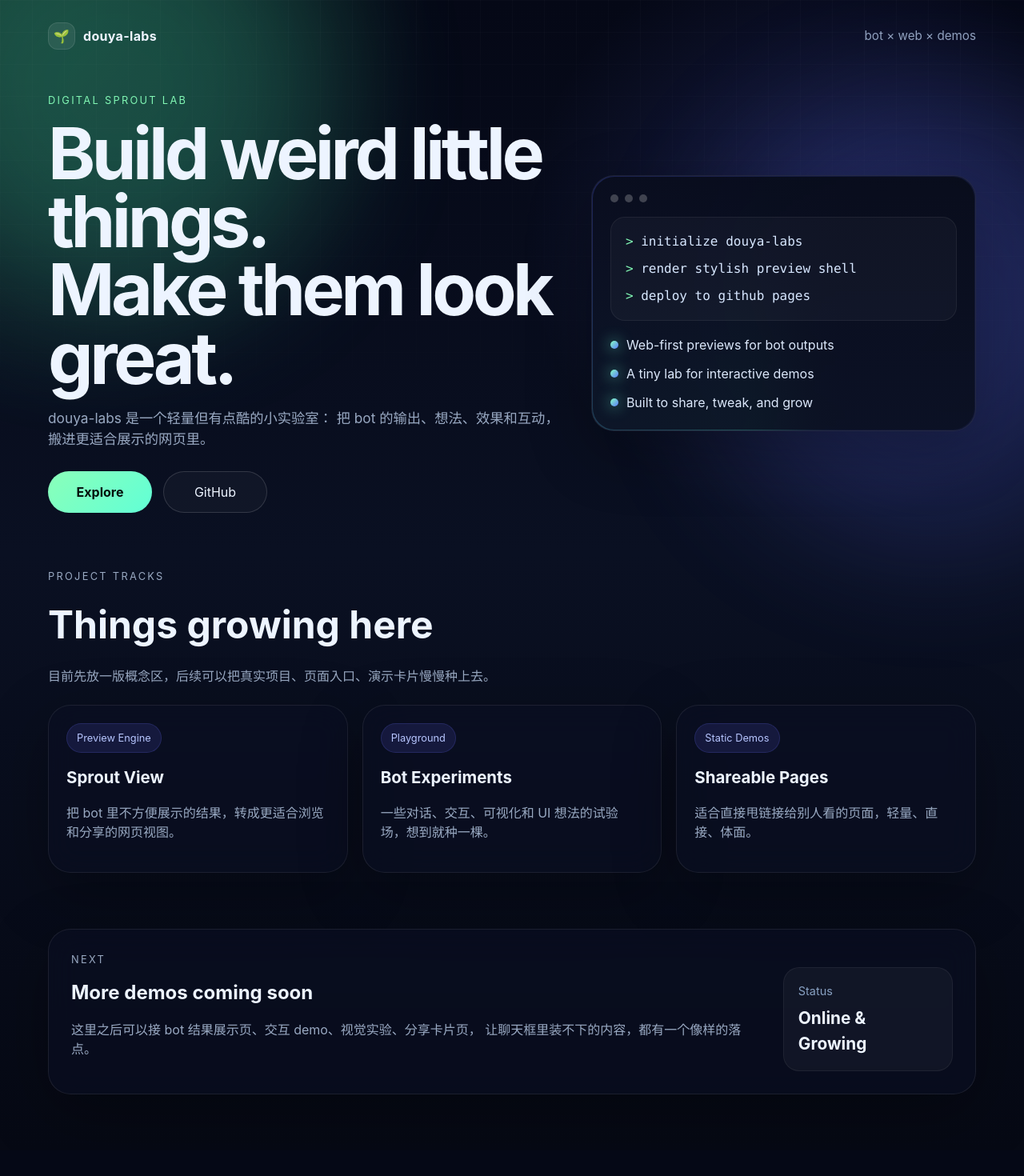
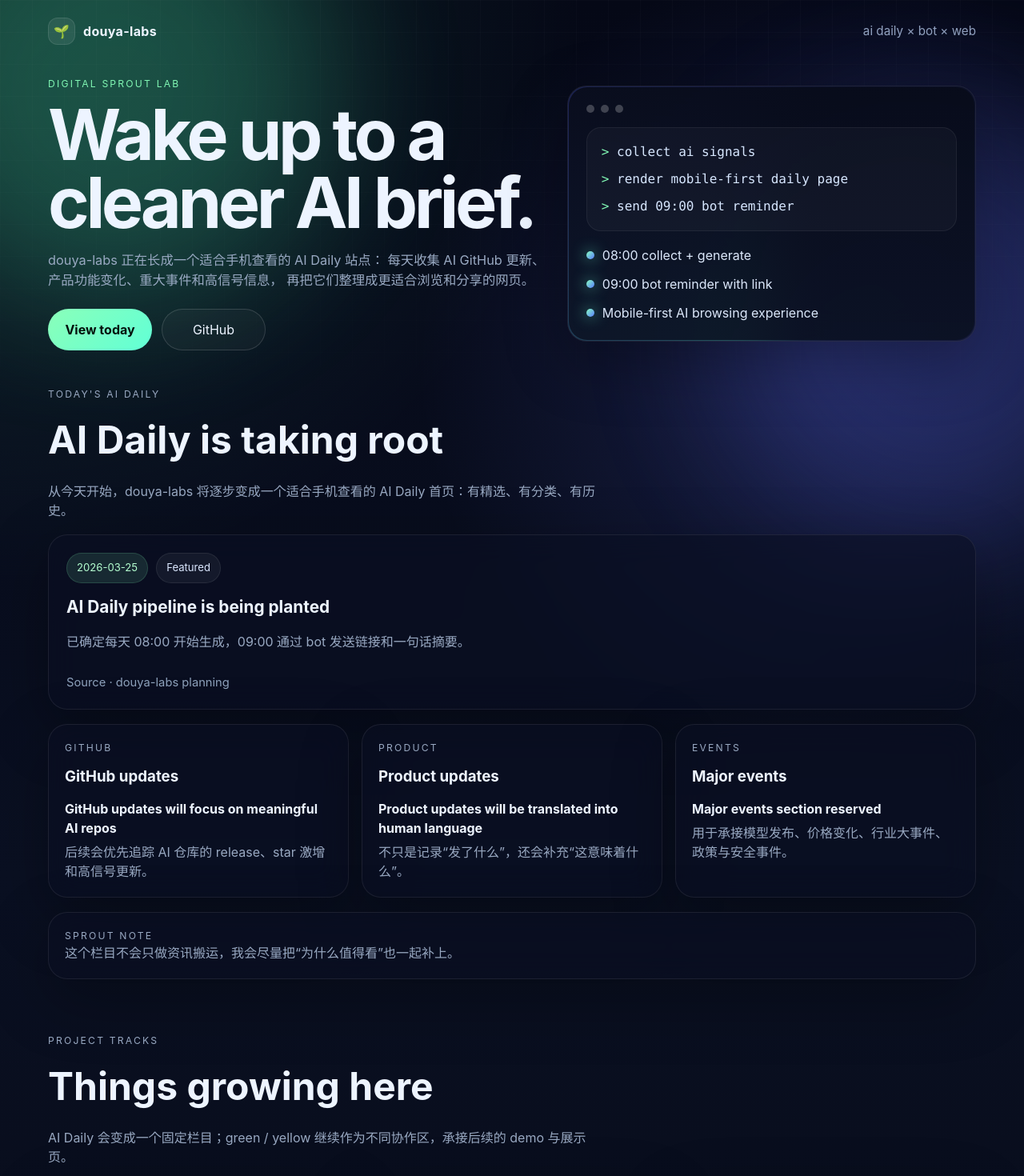
Before and after one commit to douya-labs/douya-labs.github.io, a Vue app: page / in a window 1280 px wide. Shown: the top 1470 px of the page at 80% size. Before the commit the page ends 1438 px from the top, so only its background shows below. Built offline with nearby package versions, Linux system fonts and the light colour scheme.

Commit message:
feat: seed AI Daily homepage

```diff
--- a/src/App.vue
+++ b/src/App.vue
@@ -1,26 +1,28 @@
 <script setup lang="ts">
-const projects = [
+import { archiveEntries, todayEntry } from './data/ai-daily'
+
+const projectTracks = [
   {
-    name: 'Sprout View',
-    tag: 'Preview Engine',
-    desc: '把 bot 里不方便展示的结果，转成更适合浏览和分享的网页视图。',
+    title: 'AI Daily',
+    tag: 'Morning Brief',
+    desc: '每天 08:00 开始生成，09:00 通过 bot 发送链接 + 一句话摘要。',
   },
   {
-    name: 'Bot Experiments',
-    tag: 'Playground',
-    desc: '一些对话、交互、可视化和 UI 想法的试验场，想到就种一棵。',
+    title: 'Green Zone',
+    tag: 'Builder Space',
+    desc: '绿豆芽的施工区，适合承接功能页、demo、需要 coding 的实现内容。',
   },
   {
-    name: 'Shareable Pages',
-    tag: 'Static Demos',
-    desc: '适合直接甩链接给别人看的页面，轻量、直接、体面。',
+    title: 'Yellow Zone',
+    tag: 'Creative Space',
+    desc: '黄豆芽的创意区，适合承接概念页、表达页、展示页和内容实验。',
   },
 ]
 
 const signals = [
-  'Web-first previews for bot outputs',
-  'A tiny lab for interactive demos',
-  'Built to share, tweak, and grow',
+  '08:00 collect + generate',
+  '09:00 bot reminder with link',
+  'Mobile-first AI browsing experience',
 ]
 </script>
 
@@ -36,21 +38,27 @@
           <span class="brand__dot">🌱</span>
           <span>douya-labs</span>
         </div>
-        <div class="topbar__hint">bot × web × demos</div>
+        <div class="topbar__hint">ai daily × bot × web</div>
       </nav>
 
       <section class="hero__content">
         <div class="hero__copy">
           <p class="eyebrow">DIGITAL SPROUT LAB</p>
-          <h1>Build weird little things.<br />Make them look great.</h1>
+          <h1>Wake up to a cleaner AI brief.</h1>
           <p class="hero__desc">
-            douya-labs 是一个轻量但有点酷的小实验室：
-            把 bot 的输出、想法、效果和互动，搬进更适合展示的网页里。
+            douya-labs 正在长成一个适合手机查看的 AI Daily 站点：
+            每天收集 AI GitHub 更新、产品功能变化、重大事件和高信号信息，
+            再把它们整理成更适合浏览和分享的网页。
           </p>
 
           <div class="hero__actions">
-            <a class="button button--primary" href="#projects">Explore</a>
-            <a class="button button--ghost" href="https://github.com/douya-labs/douya-labs.github.io" target="_blank" rel="noreferrer">
+            <a class="button button--primary" href="#daily">View today</a>
+            <a
+              class="button button--ghost"
+              href="https://github.com/douya-labs/douya-labs.github.io"
+              target="_blank"
+              rel="noreferrer"
+            >
               GitHub
             </a>
           </div>
@@ -66,9 +74,9 @@
             </div>
 
             <div class="terminal-content">
-              <p><span class="prompt">></span> initialize douya-labs</p>
-              <p><span class="prompt">></span> render stylish preview shell</p>
-              <p><span class="prompt">></span> deploy to github pages</p>
+              <p><span class="prompt">></span> collect ai signals</p>
+              <p><span class="prompt">></span> render mobile-first daily page</p>
+              <p><span class="prompt">></span> send 09:00 bot reminder</p>
             </div>
 
             <ul class="signal-list">
@@ -83,38 +91,103 @@
     </header>
 
     <main>
-      <section id="projects" class="section">
+      <section id="daily" class="section">
+        <div class="section__head section__head--tight">
+          <p class="eyebrow">TODAY'S AI DAILY</p>
+          <h2>{{ todayEntry.title }}</h2>
+          <p>{{ todayEntry.summary }}</p>
+        </div>
+
+        <article class="daily-feature">
+          <div class="daily-feature__meta">
+            <span class="pill">{{ todayEntry.date }}</span>
+            <span class="pill pill--soft">Featured</span>
+          </div>
+          <h3>{{ todayEntry.featured.title }}</h3>
+          <p>{{ todayEntry.featured.summary }}</p>
+          <span class="source">Source · {{ todayEntry.featured.source }}</span>
+        </article>
+
+        <div class="daily-grid">
+          <section class="daily-card">
+            <div class="daily-card__head">
+              <p class="eyebrow">GITHUB</p>
+              <h3>GitHub updates</h3>
+            </div>
+            <ul class="daily-list">
+              <li v-for="item in todayEntry.githubUpdates" :key="item.title">
+                <strong>{{ item.title }}</strong>
+                <p>{{ item.summary }}</p>
+              </li>
+            </ul>
+          </section>
+
+          <section class="daily-card">
+            <div class="daily-card__head">
+              <p class="eyebrow">PRODUCT</p>
+              <h3>Product updates</h3>
+            </div>
+            <ul class="daily-list">
+              <li v-for="item in todayEntry.productUpdates" :key="item.title">
+                <strong>{{ item.title }}</strong>
+                <p>{{ item.summary }}</p>
+              </li>
+            </ul>
+          </section>
+
+          <section class="daily-card">
+            <div class="daily-card__head">
+              <p class="eyebrow">EVENTS</p>
+              <h3>Major events</h3>
+            </div>
+            <ul class="daily-list">
+              <li v-for="item in todayEntry.majorEvents" :key="item.title">
+                <strong>{{ item.title }}</strong>
+                <p>{{ item.summary }}</p>
+              </li>
+            </ul>
+          </section>
+        </div>
+
+        <article class="sprout-note">
+          <p class="eyebrow">SPROUT NOTE</p>
+          <p>{{ todayEntry.sproutNote }}</p>
+        </article>
+      </section>
+
+      <section id="tracks" class="section">
         <div class="section__head">
           <p class="eyebrow">PROJECT TRACKS</p>
           <h2>Things growing here</h2>
           <p>
-            目前先放一版概念区，后续可以把真实项目、页面入口、演示卡片慢慢种上去。
+            AI Daily 会变成一个固定栏目；green / yellow 继续作为不同协作区，承接后续的 demo 与展示页。
           </p>
         </div>
 
         <div class="project-grid">
-          <article v-for="project in projects" :key="project.name" class="project-card">
-            <div class="project-card__tag">{{ project.tag }}</div>
-            <h3>{{ project.name }}</h3>
-            <p>{{ project.desc }}</p>
+          <article v-for="track in projectTracks" :key="track.title" class="project-card">
+            <div class="project-card__tag">{{ track.tag }}</div>
+            <h3>{{ track.title }}</h3>
+            <p>{{ track.desc }}</p>
           </article>
         </div>
       </section>
 
-      <section class="section section--panel">
-        <div class="panel">
-          <div>
-            <p class="eyebrow">NEXT</p>
-            <h2>More demos coming soon</h2>
-            <p>
-              这里之后可以接 bot 结果展示页、交互 demo、视觉实验、分享卡片页，
-              让聊天框里装不下的内容，都有一个像样的落点。
-            </p>
-          </div>
-          <div class="panel__meta">
-            <span>Status</span>
-            <strong>Online & Growing</strong>
-          </div>
+      <section class="section section--archive">
+        <div class="section__head section__head--tight">
+          <p class="eyebrow">HISTORY</p>
+          <h2>Daily archive preview</h2>
+          <p>后续每天的数据会按日期沉淀下来，方便手机端快速回看。</p>
+        </div>
+
+        <div class="archive-list">
+          <article v-for="entry in archiveEntries" :key="entry.slug" class="archive-card">
+            <div class="archive-card__meta">
+              <span>{{ entry.date }}</span>
+              <span>{{ entry.title }}</span>
+            </div>
+            <p>{{ entry.summary }}</p>
+          </article>
         </div>
       </section>
     </main>
--- /dev/null
+++ b/src/data/ai-daily.ts
@@ -0,0 +1,89 @@
+export type AiItem = {
+  title: string
+  summary: string
+  source: string
+  href?: string
+}
+
+export type AiDailyEntry = {
+  date: string
+  title: string
+  summary: string
+  featured: AiItem
+  githubUpdates: AiItem[]
+  productUpdates: AiItem[]
+  majorEvents: AiItem[]
+  sproutNote: string
+  slug: string
+}
+
+export const todayEntry: AiDailyEntry = {
+  date: '2026-03-25',
+  slug: '2026-03-25',
+  title: 'AI Daily is taking root',
+  summary:
+    '从今天开始，douya-labs 将逐步变成一个适合手机查看的 AI Daily 首页：有精选、有分类、有历史。',
+  featured: {
+    title: 'AI Daily pipeline is being planted',
+    summary:
+      '已确定每天 08:00 开始生成，09:00 通过 bot 发送链接和一句话摘要。',
+    source: 'douya-labs planning',
+  },
+  githubUpdates: [
+    {
+      title: 'GitHub updates will focus on meaningful AI repos',
+      summary: '后续会优先追踪 AI 仓库的 release、star 激增和高信号更新。',
+      source: 'planned coverage',
+    },
+  ],
+  productUpdates: [
+    {
+      title: 'Product updates will be translated into human language',
+      summary: '不只是记录“发了什么”，还会补充“这意味着什么”。',
+      source: 'planned coverage',
+    },
+  ],
+  majorEvents: [
+    {
+      title: 'Major events section reserved',
+      summary: '用于承接模型发布、价格变化、行业大事件、政策与安全事件。',
+      source: 'planned coverage',
+    },
+  ],
+  sproutNote:
+    '这个栏目不会只做资讯搬运，我会尽量把“为什么值得看”也一起补上。',
+}
+
+export const archiveEntries: AiDailyEntry[] = [
+  todayEntry,
+  {
+    date: '2026-03-24',
+    slug: '2026-03-24',
+    title: 'Archive preview',
+    summary: '这里会展示昨天的 AI Daily 摘要与入口。',
+    featured: {
+      title: 'History view placeholder',
+      summary: '后续每天生成后，这里会自动滚动增长。',
+      source: 'archive placeholder',
+    },
+    githubUpdates: [],
+    productUpdates: [],
+    majorEvents: [],
+    sproutNote: '历史页面会支持按天查看，适合回看趋势。',
+  },
+  {
+    date: '2026-03-23',
+    slug: '2026-03-23',
+    title: 'Daily timeline placeholder',
+    summary: '未来这里会放更早一天的 AI Daily 入口。',
+    featured: {
+      title: 'Mobile-first archive design',
+      summary: '归档页会优先照顾手机端阅读和快速滑动浏览。',
+      source: 'archive placeholder',
+    },
+    githubUpdates: [],
+    productUpdates: [],
+    majorEvents: [],
+    sproutNote: '首页看摘要，单日页看全量，历史页看趋势。',
+  },
+]
--- a/src/style.css
+++ b/src/style.css
@@ -75,21 +75,21 @@
 
 .hero,
 .section {
-  width: min(1160px, calc(100% - 40px));
+  width: min(1160px, calc(100% - 32px));
   margin: 0 auto;
   position: relative;
   z-index: 1;
 }
 
 .hero {
-  padding: 28px 0 40px;
+  padding: 22px 0 26px;
 }
 
 .topbar {
   display: flex;
   justify-content: space-between;
   align-items: center;
-  margin-bottom: 54px;
+  margin-bottom: 40px;
 }
 
 .brand {
@@ -117,47 +117,52 @@
 
 .hero__content {
   display: grid;
-  grid-template-columns: 1.15fr 0.85fr;
-  gap: 28px;
+  grid-template-columns: minmax(0, 1.1fr) minmax(280px, 0.9fr);
+  gap: 24px;
   align-items: center;
 }
 
 .eyebrow {
-  margin: 0 0 14px;
+  margin: 0 0 12px;
   color: #81f7b4;
-  font-size: 0.8rem;
+  font-size: 0.76rem;
   letter-spacing: 0.18em;
 }
 
 .hero h1,
 .section h2,
-.project-card h3 {
+.project-card h3,
+.daily-feature h3,
+.daily-card h3 {
   margin: 0;
 }
 
 .hero h1 {
-  font-size: clamp(3rem, 7vw, 6rem);
-  line-height: 0.95;
+  font-size: clamp(2.6rem, 8vw, 5.5rem);
+  line-height: 0.96;
   letter-spacing: -0.05em;
 }
 
 .hero__desc,
 .section__head p,
 .project-card p,
-.panel p {
+.daily-card p,
+.daily-feature p,
+.archive-card p,
+.sprout-note p {
   color: #99a9c2;
 }
 
 .hero__desc {
   max-width: 42rem;
-  margin: 20px 0 0;
-  font-size: 1.08rem;
+  margin: 18px 0 0;
+  font-size: 1.02rem;
 }
 
 .hero__actions {
   display: flex;
-  gap: 14px;
-  margin-top: 28px;
+  gap: 12px;
+  margin-top: 24px;
 }
 
 .button {
@@ -190,9 +195,12 @@
 
 .hero-card,
 .project-card,
-.panel {
+.daily-card,
+.daily-feature,
+.archive-card,
+.sprout-note {
   position: relative;
-  border-radius: 28px;
+  border-radius: 24px;
   border: 1px solid rgba(255, 255, 255, 0.08);
   background: rgba(11, 16, 34, 0.62);
   backdrop-filter: blur(18px);
@@ -215,7 +223,7 @@
 .hero-card__inner {
   position: relative;
   padding: 22px;
-  border-radius: 27px;
+  border-radius: 23px;
   background: linear-gradient(180deg, rgba(8, 12, 26, 0.92), rgba(11, 17, 34, 0.88));
 }
 
@@ -277,27 +285,102 @@
 }
 
 .section {
-  padding: 30px 0 70px;
+  padding: 20px 0 48px;
 }
 
 .section__head {
   max-width: 700px;
-  margin-bottom: 24px;
+  margin-bottom: 22px;
+}
+
+.section__head--tight {
+  margin-bottom: 18px;
 }
 
 .section__head h2 {
-  font-size: clamp(2rem, 4vw, 3rem);
-  margin-bottom: 12px;
+  font-size: clamp(1.9rem, 4vw, 3rem);
+  margin-bottom: 10px;
 }
 
+.pill {
+  display: inline-flex;
+  align-items: center;
+  padding: 8px 12px;
+  border-radius: 999px;
+  font-size: 0.82rem;
+  background: rgba(129, 247, 180, 0.12);
+  color: #b4ffd0;
+  border: 1px solid rgba(129, 247, 180, 0.16);
+}
+
+.pill--soft {
+  background: rgba(255, 255, 255, 0.05);
+  color: #dbe8ff;
+  border-color: rgba(255, 255, 255, 0.08);
+}
+
+.daily-feature {
+  padding: 22px;
+  margin-bottom: 18px;
+}
+
+.daily-feature__meta,
+.archive-card__meta {
+  display: flex;
+  gap: 10px;
+  flex-wrap: wrap;
+  margin-bottom: 14px;
+}
+
+.daily-feature h3 {
+  font-size: 1.3rem;
+  margin-bottom: 10px;
+}
+
+.source {
+  display: inline-block;
+  margin-top: 12px;
+  color: #8fa3bd;
+  font-size: 0.92rem;
+}
+
+.daily-grid,
 .project-grid {
   display: grid;
   grid-template-columns: repeat(3, minmax(0, 1fr));
-  gap: 18px;
+  gap: 16px;
 }
 
-.project-card {
-  padding: 22px;
+.daily-card,
+.project-card,
+.archive-card,
+.sprout-note {
+  padding: 20px;
+}
+
+.daily-card__head {
+  margin-bottom: 14px;
+}
+
+.daily-list {
+  list-style: none;
+  margin: 0;
+  padding: 0;
+  display: grid;
+  gap: 14px;
+}
+
+.daily-list li strong {
+  display: block;
+  margin-bottom: 6px;
+  font-size: 1rem;
+}
+
+.daily-list li p,
+.project-card p,
+.archive-card p,
+.sprout-note p {
+  margin: 0;
 }
 
 .project-card__tag {
@@ -312,70 +395,42 @@
 }
 
 .project-card h3 {
-  font-size: 1.28rem;
+  font-size: 1.18rem;
   margin-bottom: 10px;
 }
 
-.section--panel {
-  padding-top: 0;
+.sprout-note {
+  margin-top: 18px;
 }
 
-.panel {
-  padding: 28px;
-  display: flex;
-  justify-content: space-between;
-  gap: 24px;
-  align-items: end;
-}
-
-.panel__meta {
-  min-width: 180px;
-  padding: 18px;
-  border-radius: 20px;
-  background: rgba(255, 255, 255, 0.04);
-  border: 1px solid rgba(255, 255, 255, 0.06);
-}
-
-.panel__meta span {
-  display: block;
-  color: #88a1c2;
-  font-size: 0.9rem;
-}
-
-.panel__meta strong {
-  display: block;
-  margin-top: 8px;
-  font-size: 1.3rem;
+.archive-list {
+  display: grid;
+  gap: 14px;
 }
 
 @media (max-width: 960px) {
   .hero__content,
-  .project-grid,
-  .panel {
+  .daily-grid,
+  .project-grid {
     grid-template-columns: 1fr;
-    display: grid;
-  }
-
-  .panel {
-    align-items: start;
   }
 }
 
 @media (max-width: 720px) {
   .hero,
   .section {
-    width: min(100% - 24px, 1160px);
+    width: min(100% - 20px, 1160px);
   }
 
   .topbar {
-    margin-bottom: 34px;
+    margin-bottom: 28px;
     gap: 12px;
     flex-direction: column;
     align-items: flex-start;
   }
 
   .hero {
-    padding-top: 18px;
+    padding-top: 16px;
   }
 
   .hero__actions {
@@ -385,4 +440,12 @@
   .button {
     width: 100%;
   }
+
+  .daily-feature,
+  .daily-card,
+  .project-card,
+  .archive-card,
+  .sprout-note {
+    padding: 18px;
+  }
 }
```
Also changed, not shown: 1 other file (tests, documents, lock files or other folders).
